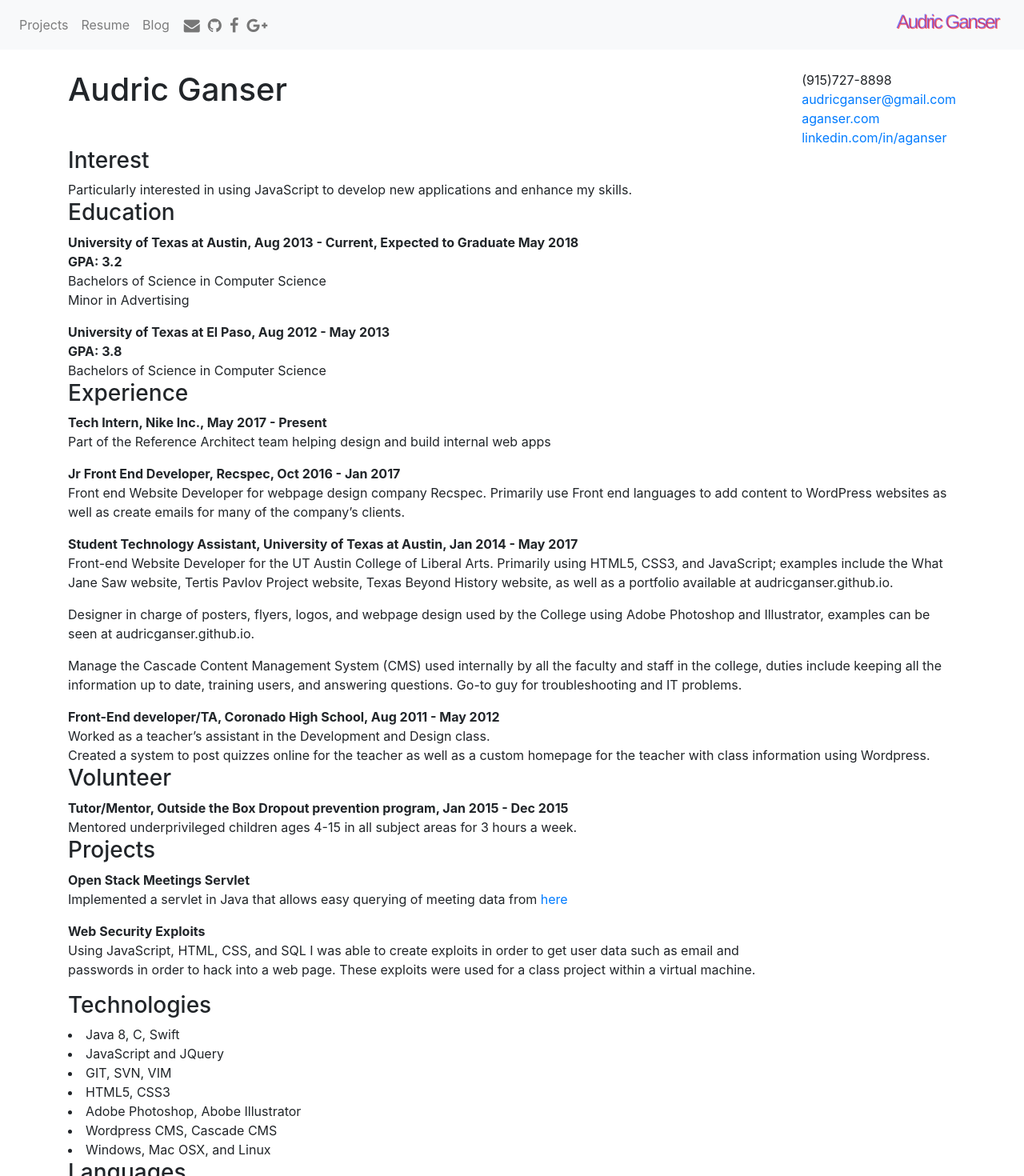
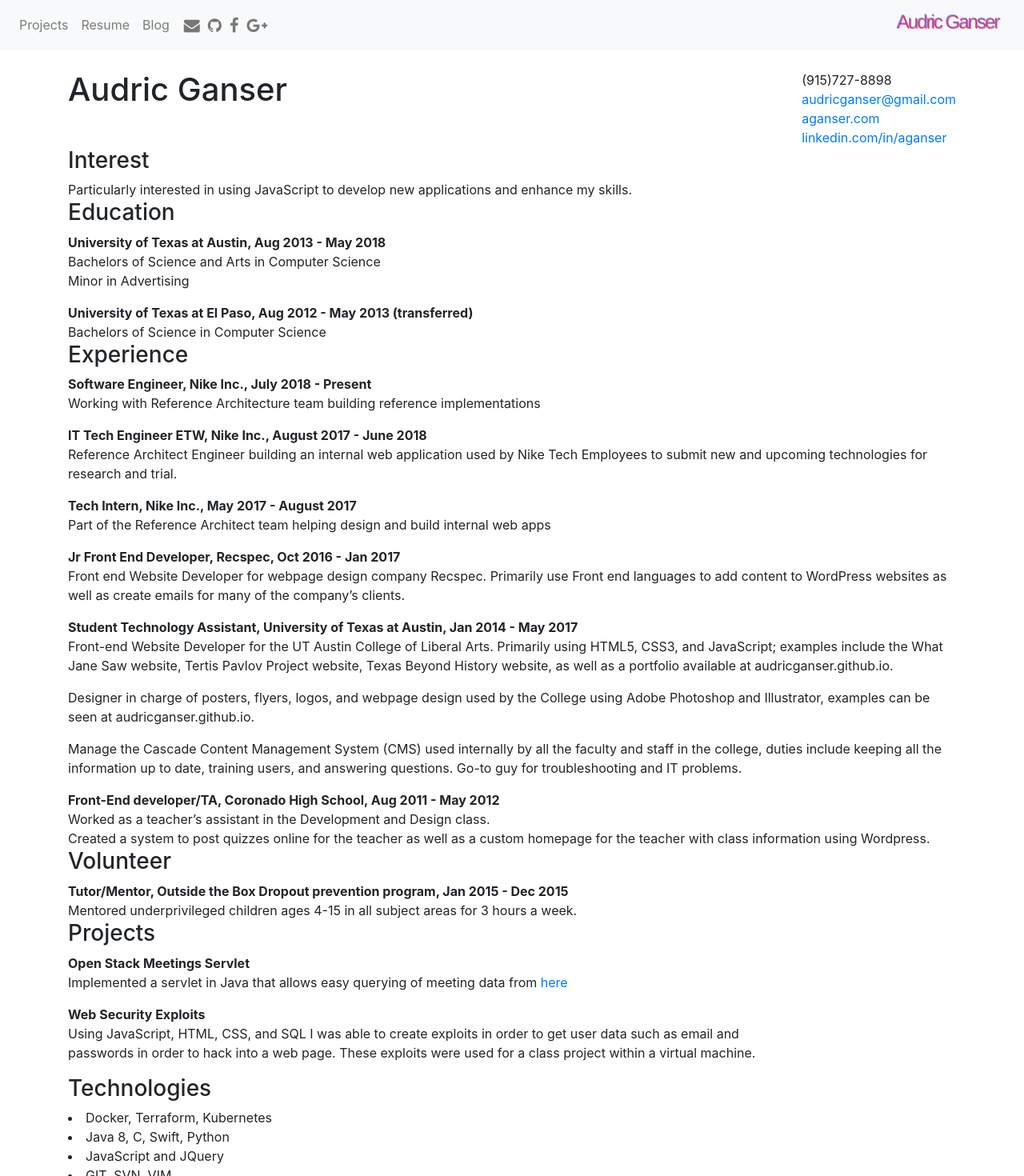
Before and after one commit to audricganser/audricganser.github.io, an Angular app: page /resume in a window 1280 px wide. Shown: the top 1470 px of the page at 80% size. Built offline with nearby package versions, Linux system fonts and the light colour scheme.

Commit message:
added and edited files

```diff
--- a/src/app/resume/resume.component.html
+++ b/src/app/resume/resume.component.html
@@ -21,19 +21,21 @@
   <div class="row">
     <div class="col-md-12">
       <h3 class="section">Education</h3>
-      <strong>University of Texas at Austin, Aug 2013 - Current, Expected to Graduate May 2018</strong>
-      <p class="subs"><strong>GPA: 3.2 </strong></p>
-      <p class="subs">Bachelors of Science in Computer Science</p>
+      <strong>University of Texas at Austin, Aug 2013 - May 2018</strong>
+      <p class="subs">Bachelors of Science and Arts in Computer Science</p>
       <p>Minor in Advertising</p>
-      <strong>University of Texas at El Paso, Aug 2012 - May 2013</strong>
-      <p class="subs"><strong>GPA: 3.8 </strong></p>
+      <strong>University of Texas at El Paso, Aug 2012 - May 2013 (transferred)</strong>
       <p class="subs">Bachelors of Science in Computer Science</p>
     </div>
   </div>
   <div class="row">
     <div class="col-md-12">
       <h3 class="section">Experience</h3>
-      <strong>Tech Intern, Nike Inc., May 2017 - Present</strong>
+      <strong>Software Engineer, Nike Inc., July 2018 - Present</strong>
+      <p>Working with Reference Architecture team building reference implementations</p>
+      <strong>IT Tech Engineer ETW, Nike Inc., August 2017 - June 2018</strong>
+      <p>Reference Architect Engineer building an internal web application used by Nike Tech Employees to submit new and upcoming technologies for research and trial.</p>
+      <strong>Tech Intern, Nike Inc., May 2017 - August 2017</strong>
       <p>Part of the Reference Architect team helping design and build internal web apps</p>
       <strong>Jr Front End Developer, Recspec, Oct 2016 - Jan 2017</strong>
       <p>Front end Website Developer for webpage design company Recspec. Primarily use Front end languages to add content to WordPress websites as well as create emails for many of the company’s clients.</p>
@@ -66,13 +68,14 @@
   <div class="row">
     <div class="col-md-12">
       <h3 class="section">Technologies</h3>
-      <li>Java 8, C, Swift</li>
+      <li>Docker, Terraform, Kubernetes</li>
+      <li>Java 8, C, Swift, Python</li>
       <li>JavaScript and JQuery</li>
       <li>GIT, SVN, VIM</li>
-      <li>HTML5, CSS3</li>
+      <li>HTML5, CSS3, Angular</li>
       <li>Adobe Photoshop, Abobe Illustrator</li>
       <li>Wordpress CMS, Cascade CMS</li>
-      <li>Windows, Mac OSX, and Linux</li>
+      <li>Windows OS, Mac OSX, and Linux</li>
     </div>
   </div>
   <div class="row">
--- a/src/index.html
+++ b/src/index.html
@@ -2,7 +2,7 @@
 <html lang="en">
 <head>
   <meta charset="utf-8">
-  <title>AganserWeb</title>
+  <title>aganser</title>
   <base href="/">
 
   <meta name="viewport" content="width=device-width, initial-scale=1">
```
Also changed, not shown: 1 other file (tests, documents, lock files or other folders).
